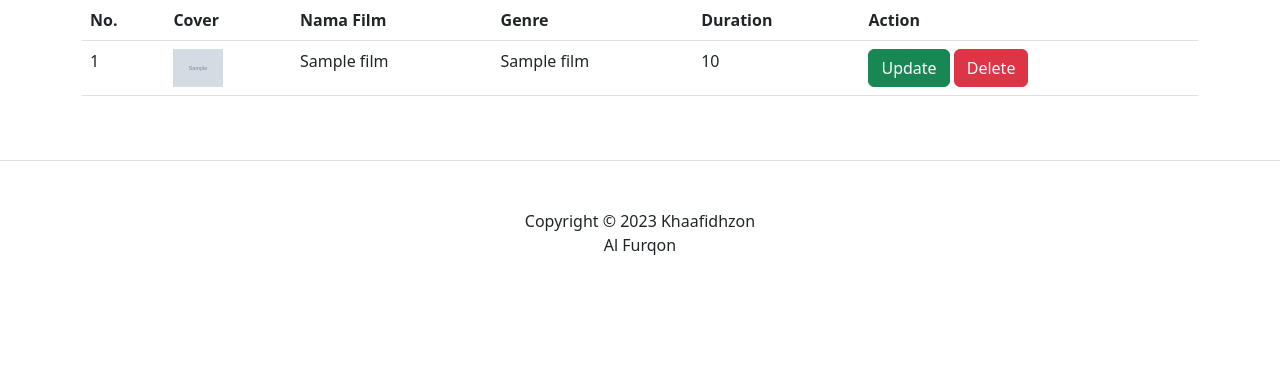
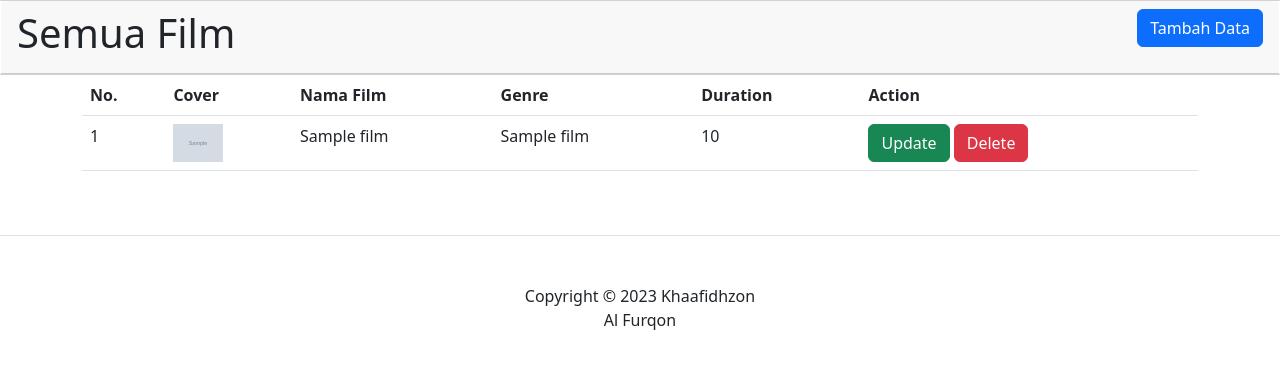
Before and after one commit to hafidhz56/CodeIgniter4, a CodeIgniter 4 app: template MI4BApp/app/Views/film/index.php in a window 1280 px wide. Shown: the part 56-425 px from the top of the page. Run offline with PHP 8.4 and a stand-in for CodeIgniter, Linux system fonts and the light colour scheme; the template is opened without the code that fills it: most values are stand-ins (such as "Sample title", 1, 10 or a date in 2020); grey boxes marked "Sample" are stand-in pictures; some libraries are stand-ins or nearby versions.

Commit message:
praktikum 13

```diff
--- a/MI4BApp/app/Controllers/Film.php
+++ b/MI4BApp/app/Controllers/Film.php
@@ -50,4 +50,9 @@ class Film extends BaseController
     {
            dd($this->film->getLimit());
     }
+
+    public function add()
+    {
+       return view("film/add");
+    }
 }
--- a/MI4BApp/app/Views/film/index.php
+++ b/MI4BApp/app/Views/film/index.php
@@ -8,35 +8,23 @@
 <link rel="stylesheet" href="/assets/css/bootstrap.min.css">
 </head>
 <body>
-    <nav class="navbar navbar-expand bg-#DDA0DD" style="background-color: #DDA0DD;">
-  <div class="container-fluid">
-  <img src="/assets/img/boruto.png" width="40" height="40" style="margin-right: 10px;">
-    <a class="navbar-brand" href="#">LK_86</a>
-    <button class="navbar-toggler" type="button" data-bs-toggle="collapse" data-bs-target="#navbarNav" aria-controls="navbarNav" aria-expanded="false" aria-label="Toggle navigation">
-      <span class="navbar-toggler-icon"></span>
-    </button>
-    <div class="collapse navbar-collapse" id="navbarNav">
-      <ul class="navbar-nav">
-        <li class="nav-item">
-          <a class="nav-link active" aria-current="page" href="/">Beranda</a>
-        </li>
-        <li class="nav-item">
-          <a class="nav-link" href="/film">Semua Film</a>
-        </li>
-        <li class="nav-item">
-          <a class="nav-link" href="/genre/all">Katagori Genre</a>
-        </li>
-        <li class="nav-item">
-          <a class="nav-link" href="/about">Tentang Kami</a>
-        </li>
-      </ul>
+<?= $this->extend('layout/page_layout') ?>
+<?= $this->section('content') ?>
+    <div class="row">
+        <div class="card">
+            <div class="card-header">
+            <div class="row">
+                <div class="col-md-6">
+                    <h1>Semua Film</h1>
+                </div>
+                <div class="col-md-6 text-end">
+                    <a href="/film/add" class="btn btn-primary">Tambah Data</a>
+                </div>
+            </div>
+            </div>
+        </div>
     </div>
-  </div>
-    </nav>
 
-<?= $this->extend('layout/page_layout') ?>
-
-<?= $this->section('content') ?>
 <div class="container">
     <div class="row">
         <div class="col-mod-12">
```
Also changed, not shown: MI4BApp/app/Views/film/add.php (added, +35 -0 lines), MI4BApp/app/Views/film/semuagenre.php (+0 -27 lines).
